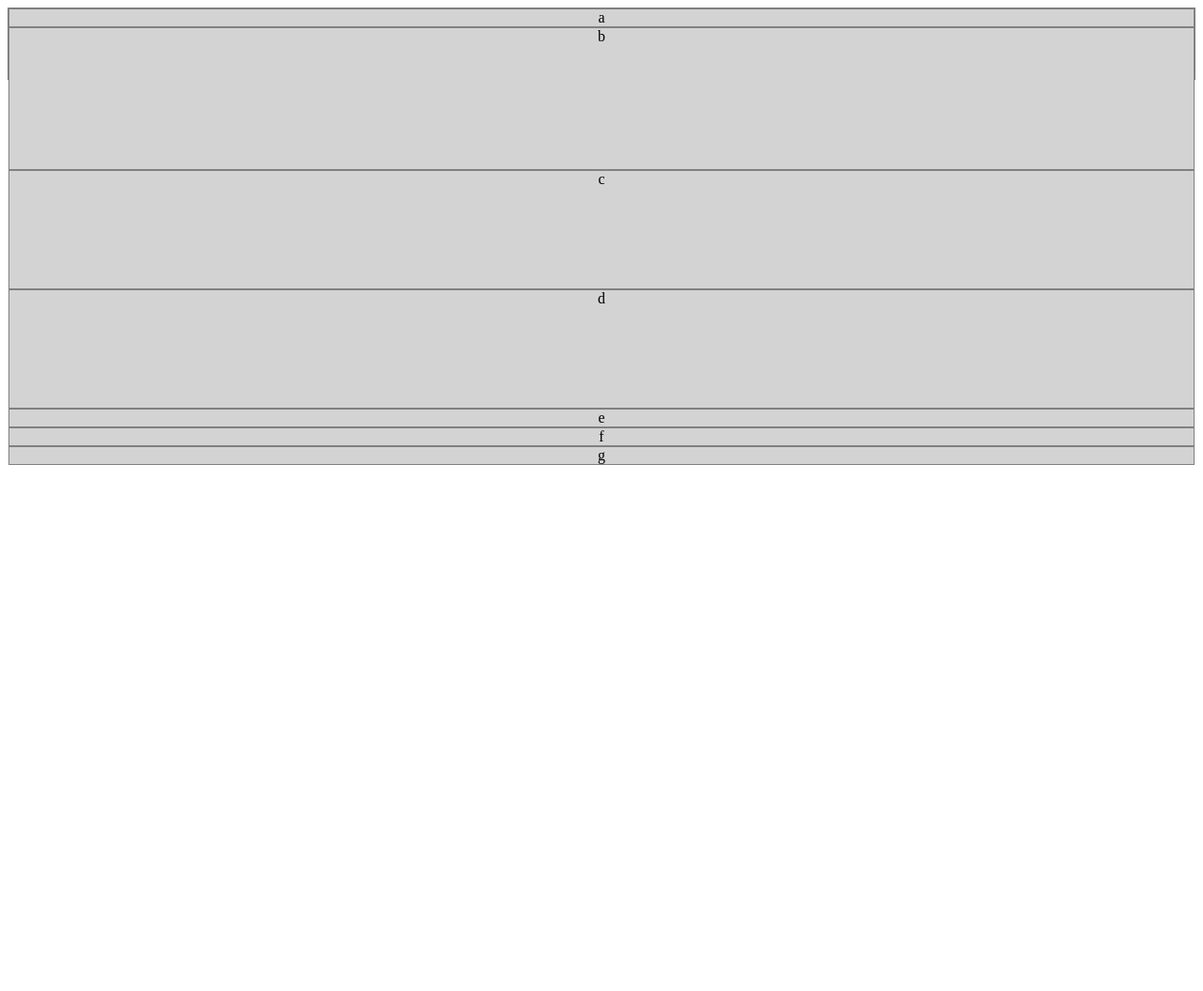
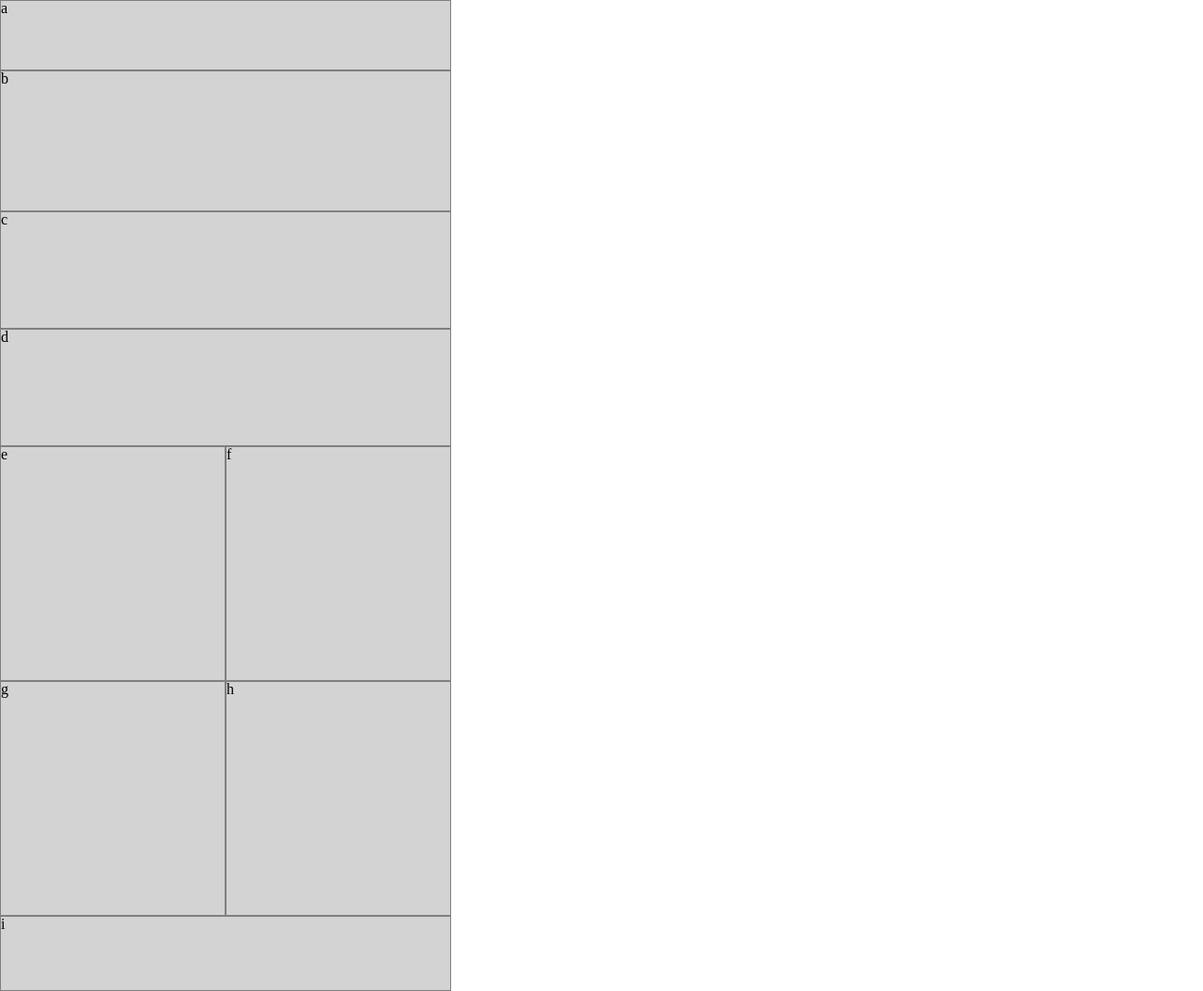
Before and after one commit to BrendonLH/Lab-01, a website: page index.html in a window 1280 px wide. Shown: the whole page at 94% size. Before the commit the page ends 800 px from the top, so only its background shows below. Drawn offline with Linux system fonts and the light colour scheme.

Commit message:
nearly finished mobile view

```diff
--- a/css/style.css
+++ b/css/style.css
@@ -1,20 +1,48 @@
+@import '/css/reset.css';
+@import '/css/base.css';
+@import '/css/layout.css';
+@import '/css/module.css';
+@import '/css/theme.css';
 
-div {
-    border: 1px solid gray;
-    text-align: center;
-    background-color: lightgray;
+body {
+    max-height: 767;
+}
+ * {
+    box-sizing: border-box;
+    max-width: 480px;
 
 
 }
-#a {
+
+header {
+    border: 1px solid gray;
     height: 75px;
+    background-color: lightgray;
 }
-#b {
+aside {
+    border: 1px solid gray;
     height: 150px;
+    background-color: lightgray;
 }
-#c {
+div {
+    border: 1px solid gray;
+    background-color: lightgray;
+}
+
+.cd {
     height: 125px;
 }
-#d {
-    height: 125px;
+.efgh {
+    width: 240px;
+    float: left;
+    height: 250px;
 }
+footer {
+    border: 1px solid gray;
+    height: 80px;
+    clear: both;
+    background-color: lightgray;
+}
+p {
+
+}
--- a/index.html
+++ b/index.html
@@ -7,13 +7,39 @@
     <title>Document</title>
 </head>
 <body>
-    <div id="a"><div>a</div>
-    <div id="b">b</div>
-    <div id="c">c</div>
-    <div id="d">d</div>
-    <div id="e">e</div>
-    <div id="f">f</div>
-    <div id="g">g</div>
+    <header>
+        <p>a</p>
+    </header>
+    <aside>
+        <p>b</p>
+    </aside>
+    <section id="sectionCD">
+        <div class="cd" id="c">
+            <p>c</p>
+        </div>
+        <div class="cd" id="d">
+            <p>d</p>
+        </div>
+    </section>
+    <section class="sectionEF">
+        <div class="efgh" id="e">
+            <p>e</p>
+        </div>
+        <div class="efgh" id="f">
+            <p>f</p>
+        </div>
+    </section>
+    <section class="sectionGH">
+        <div class="efgh" id="g">
+            <p>g</p>
+        </div>
+        <div class="efgh" id="h">
+            <p>h</p>
+        </div>
+    </section>
+    <footer>
+        <p>i</p>
+    </footer>
 
 </body>
 </html>
```
